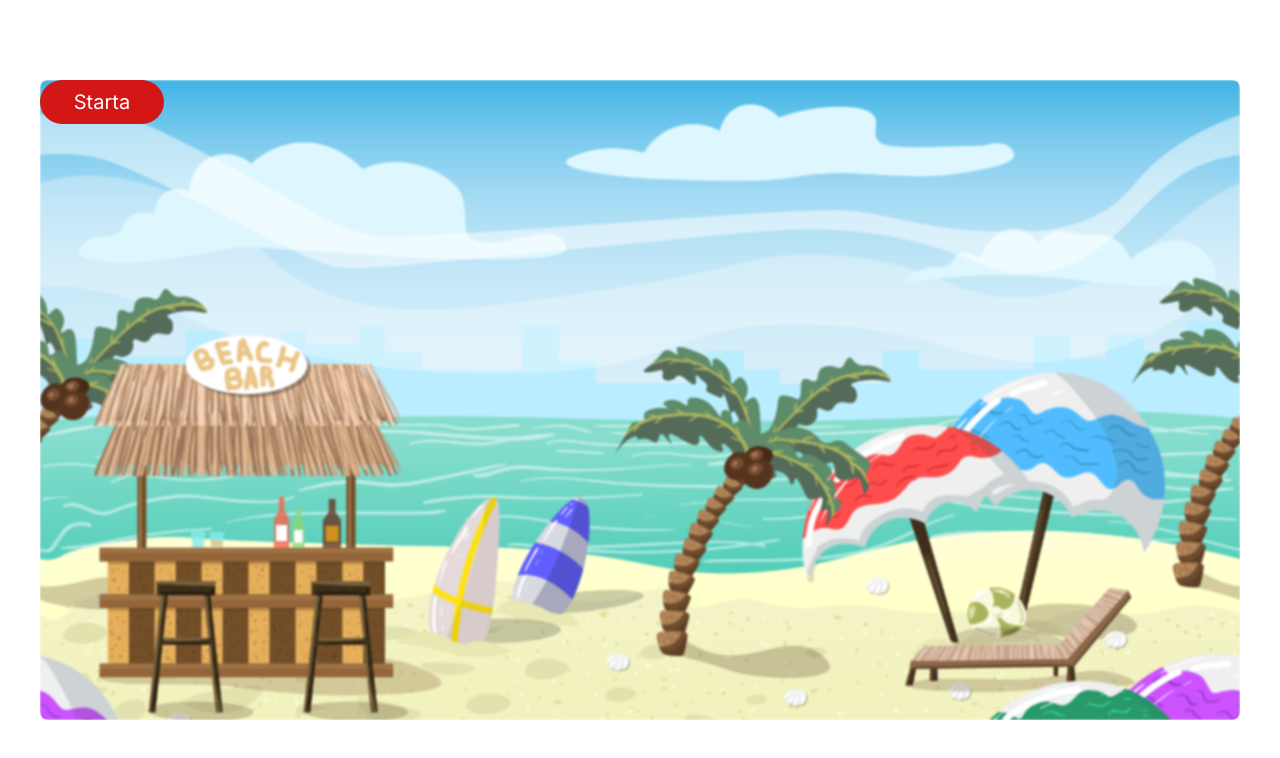
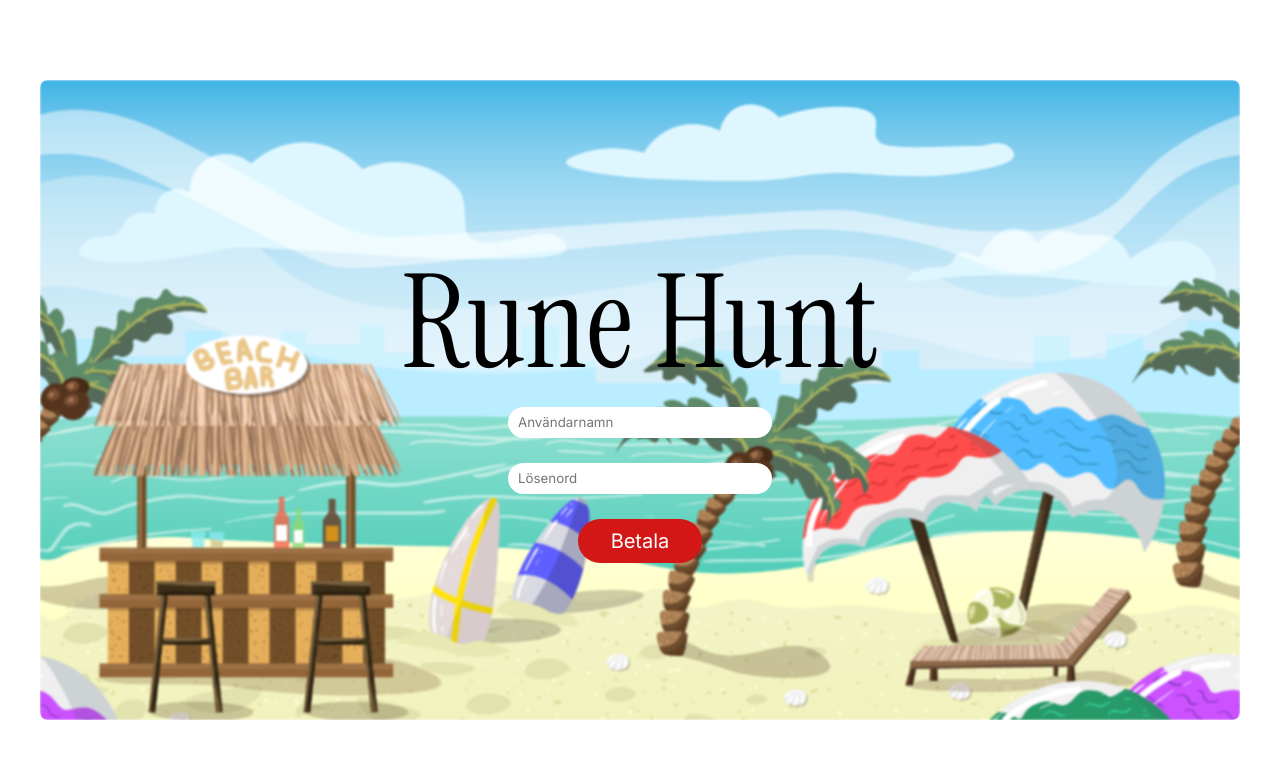
Before and after one commit to Skjesper/GoldenBeetlebug, a React (Vite) app: page /runehunt/start in a window 1280 px wide. Shown: the top 758 px of the page. Built offline with nearby package versions, Linux system fonts and the light colour scheme.

Commit message:
55 feature payment component (#82)
* updated faulty route

* adjusted font weight

* created component for payment page

* adsjuted display settings for background

* added payment component to start page

* updated faulty page name

```diff
--- a/src/App.tsx
+++ b/src/App.tsx
@@ -1,6 +1,6 @@
 import { BrowserRouter, Routes, Route } from "react-router-dom";
 import RuneHuntPage from "./pages/RuneHuntPage";
-import LeaderboardPage from "./pages/EndPage";
+import LeaderboardPage from "./pages/LeaderboardPage";
 import PlayPage from "./pages/PlayPage";
 
 function App() {
--- a/src/components/Background.tsx
+++ b/src/components/Background.tsx
@@ -17,6 +17,9 @@ const BackgroundDiv = styled.div<{ maxWidth?: string; maxHeight?: string; blurre
     max-height: ${props => props.maxHeight || '80vh'};
     border-radius: 8px;
     overflow: hidden;
+    display: flex;
+    flex-direction: column;
+    justify-content: center;
 
     &:before {
       content: "";
--- /dev/null
+++ b/src/components/Payment.tsx
@@ -0,0 +1,50 @@
+import styled from '@emotion/styled';
+import Button from './Button';
+
+const PaymentContainer = styled.div`
+  max-width: 600px;
+  margin: 0 auto;
+  padding: 2rem;
+  display: flex;
+  flex-direction: column;
+  justify-content: center;
+  align-items: center;
+`;
+
+const Title = styled.h1`
+  font-size: 130px;
+`;
+
+const Form = styled.form`
+  display: flex;
+  flex-direction: column;
+  align-items: center;
+
+`;
+
+const Input = styled.input`
+    width: 264px;
+    height: 31px;
+    border-radius: 20px;
+    border: none;
+    margin-bottom: 25px;
+    padding-left: 10px;
+`;
+
+function Payment() {
+    return (
+        <PaymentContainer>
+            <Title>Rune Hunt</Title>
+
+            <Form>
+                <Input type="text" id="username" placeholder="Användarnamn" />
+                <Input type="password" id="password" placeholder="Lösenord"/>
+            </Form>
+
+            <Button to='/runehunt/play'>Betala</Button>
+
+        </PaymentContainer>
+    );
+}
+
+export default Payment;
--- a/src/pages/RuneHuntPage.tsx
+++ b/src/pages/RuneHuntPage.tsx
@@ -1,20 +1,14 @@
 import Button from '../components/Button';
 import styled from '@emotion/styled';
 import Window from '../components/Window';
-
-const ButtonContainer = styled.div`
-  margin-bottom: 4rem;
-  z-index: 100;
-`;
+import Payment from '../components/Payment';
 
 
 function RuneHuntPage() {
   return (
     <>
       <Window blurred>
-        <ButtonContainer>
-          <Button to="/runehunt/play">Starta</Button>
-        </ButtonContainer>
+        <Payment></Payment>
       </Window>
     </>
   );
--- a/src/styles/GlobalStyles.tsx
+++ b/src/styles/GlobalStyles.tsx
@@ -43,7 +43,7 @@ const globalStyles = css`
 
     h1, h2, h3, h4, h5, h6 {
         font-family: var(--font-display);
-        font-weight: var(--weight-bold);
+        font-weight: var(--weight-regular);
     }
 
     a {
```
Also changed, not shown: src/pages/LeaderboardPage.tsx (renamed from src/pages/EndPage.tsx).
